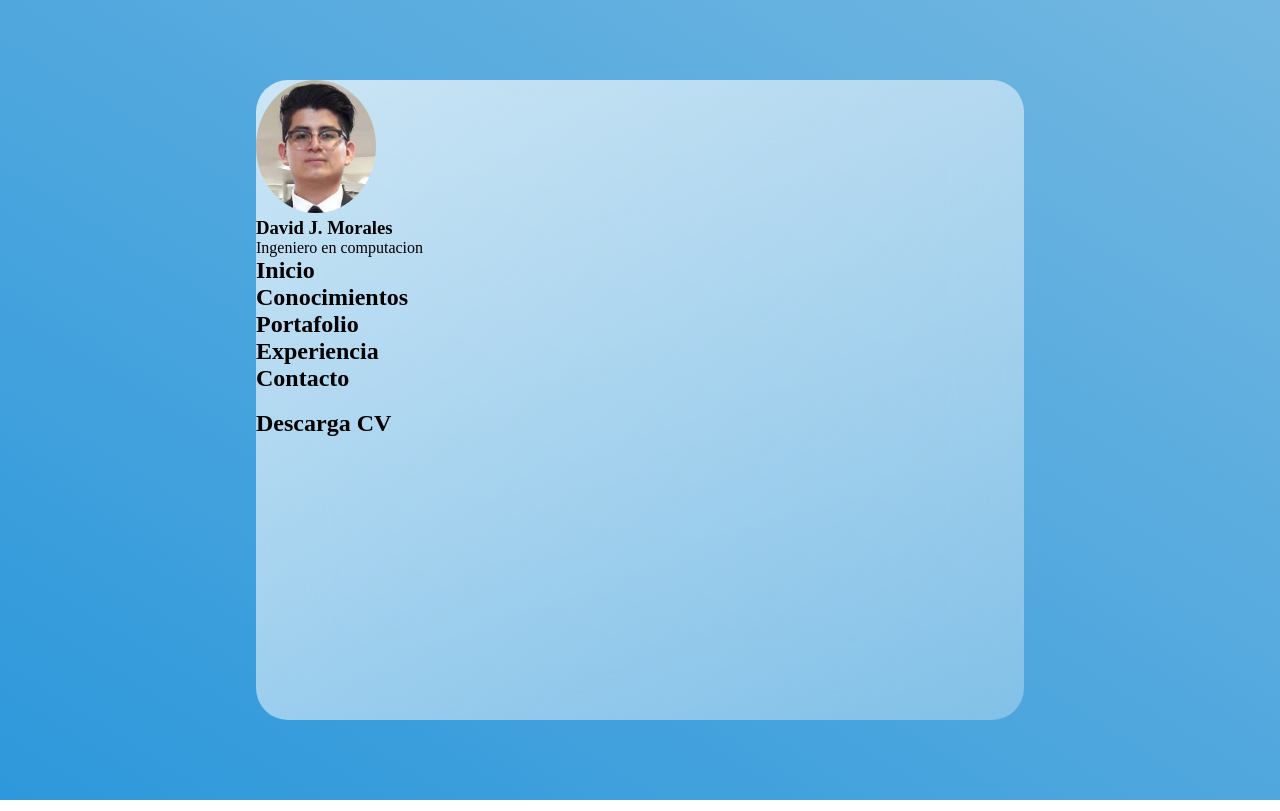
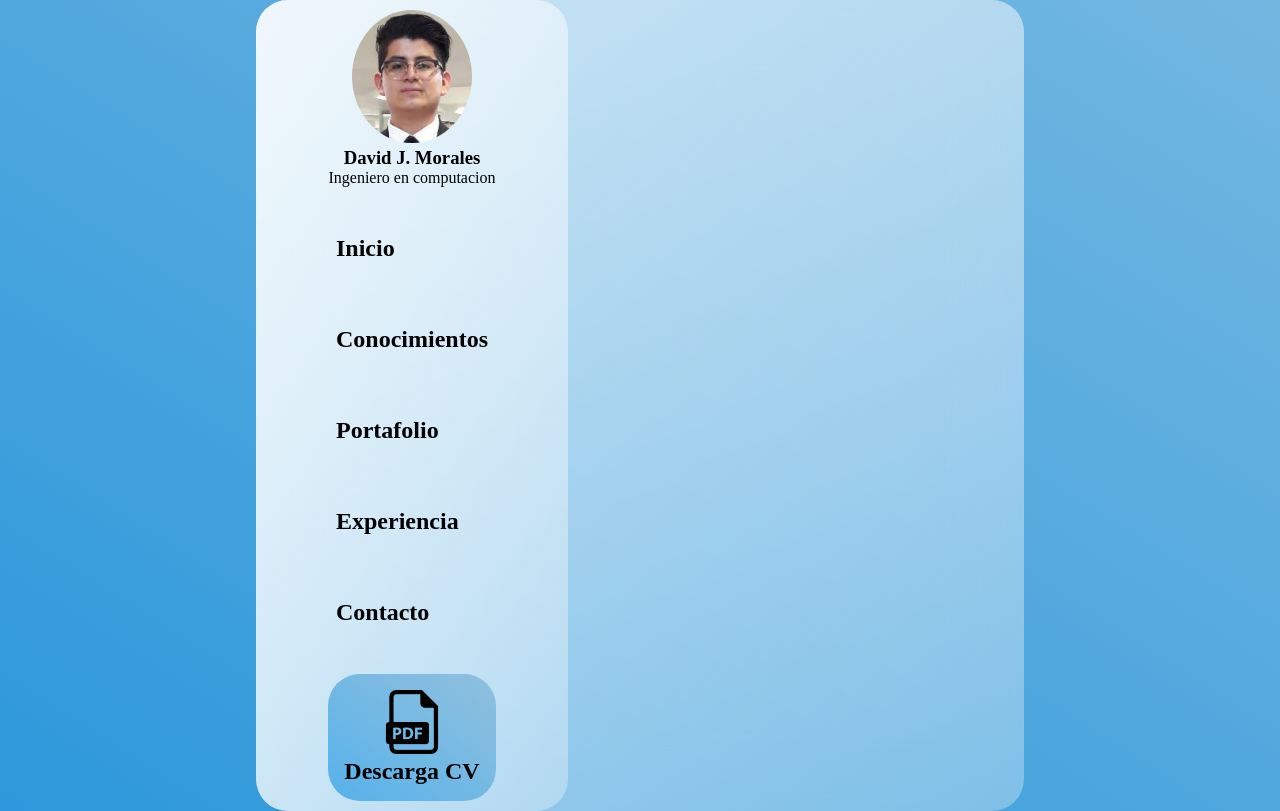
Before and after one commit to JirelMM/PrimeraWeb, a plain HTML site: page index.html in a window 1280 px wide. Drawn offline with Linux system fonts and the light colour scheme.

Commit message:
Fin barra lateral

```diff
--- a/Styles.css
+++ b/Styles.css
@@ -26,7 +26,51 @@ main{
     border-radius: 2rem;
     z-index: 2;
     backdrop-filter: blur(2rem);
+    display: flex;
 }
 .yo {
     border-radius: 50%;
   }
+
+.dashbord{
+    flex: 1;
+    display: flex;
+    flex-direction: column;
+    align-items: center;
+    justify-content: space-evenly;
+    text-align: center;
+    background: linear-gradient(
+        to right bottom,
+         rgba(255,255,255,0.7),
+         rgba(255,255,255,0.3)
+        );
+    border-radius: 2rem;
+
+}
+
+.contenido{
+    flex: 2;
+}
+
+.link{
+    display: flex;
+    margin: 2rem 0rem;
+    padding: 1rem 5rem;
+    align-items: center;
+}
+
+.CV{
+    background: linear-gradient(
+        to right top,
+        #56b2eb,
+        #91c0dd
+        );
+    border-radius: 2rem;
+    padding: 1rem;
+    margin-bottom: 10px;
+
+}
+
+.user{
+    margin-top: 10px;
+}
--- a/index.html
+++ b/index.html
@@ -27,26 +27,27 @@
 
                         <h2>Conocimientos</h2>
                     </div>
-                    <div class="div">
+                    <div class="link">
 
                         <h2>Portafolio</h2>
                     </div>
-                    <div class="div">
+                    <div class="link">
 
                         <h2>Experiencia</h2>
                     </div>
-                    <div class="div">
+                    <div class="link">
 
                         <h2>Contacto</h2>
                     </div>
                 </div>
                 <div class="CV">
-                    <img src="./Images/" alt="">
+                    <img src="./Images/archivo-pdf.png" alt="">
                     <h2>Descarga CV</h2>
                 </div>
             </div>
             <div class="contenido">
 
+
             </div>
         </section>
     </main>
```
Also changed, not shown: Images/archivo-pdf.png (added), Images/pdf.png (added).
